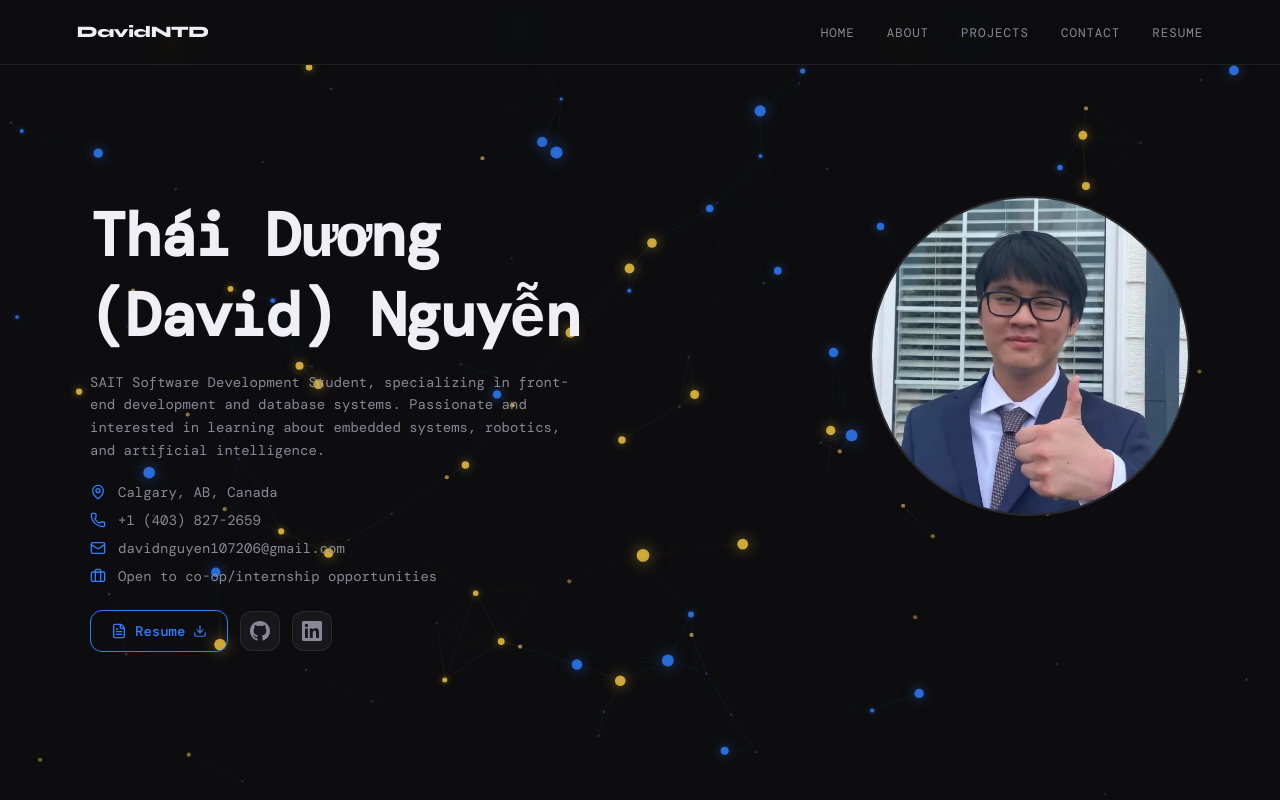
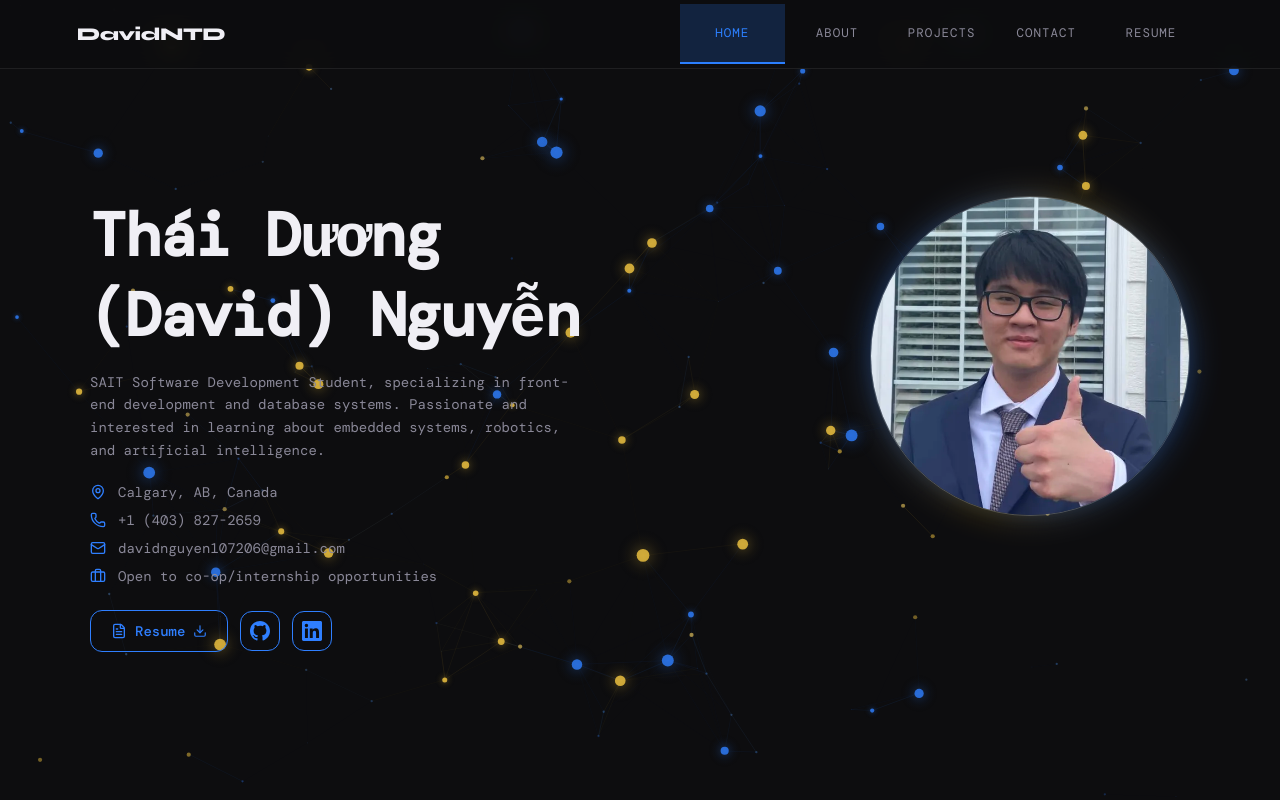
Before and after one commit to ZaRiceHatGuy/portfolio, a Next.js app: page / in a window 1280 px wide. Shown: the top 800 px of the page. Built offline with nearby package versions, Linux system fonts and the light colour scheme; a web font is replaced by a local one.

Commit message:
update the portfolio

```diff
--- a/app/components/About.js
+++ b/app/components/About.js
@@ -7,7 +7,7 @@
       <div className="bg-[var(--card)] border border-[var(--border)] rounded-xl p-4">
         <div className="space-y-3">
           <p className="text-[var(--muted)] leading-relaxed text-sm">
-            Hello, I&apos;m <strong className="text-[var(--text)] font-medium">Thái Dương (David) Nguyễn</strong>, a Software Development student at SAIT.
+            Hello, I&apos;m <strong className="text-[var(--text)] font-medium">Thai Duong (David) Nguyen</strong>, a Software Development student at SAIT.
             I began programming with Python in high school, and Lua for making Roblox games,
             while also exploring embedded systems with Arduino and C++.
           </p>
--- a/app/components/Hero.js
+++ b/app/components/Hero.js
@@ -117,11 +117,11 @@
               </div>
               <div className="flex items-center gap-3 text-sm text-[var(--muted)]">
                 <Phone size={16} className="text-[var(--accent)] shrink-0" />
-                <a href="tel:+14038272659" className="hover:text-[var(--accent)] transition-colors">+1 (403) 827-2659</a>
+                <span>+1 (403) 827-2659</span>
               </div>
               <div className="flex items-center gap-3 text-sm text-[var(--muted)]">
                 <Mail size={16} className="text-[var(--accent)] shrink-0" />
-                <a href="mailto:davidnguyen107206@gmail.com" className="hover:text-[var(--accent)] transition-colors break-all">davidnguyen107206@gmail.com</a>
+                <span>davidnguyen107206@gmail.com</span>
               </div>
               <div className="flex items-center gap-3 text-sm text-[var(--muted)]">
                 <Briefcase size={16} className="text-[var(--accent)] shrink-0" />
@@ -140,25 +140,32 @@
                 <Download size={14} />
               </a>
               <a href="https://github.com/ZaRiceHatGuy" target="_blank" rel="noopener noreferrer" title="GitHub"
-                className="group flex items-center justify-center w-10 h-10 rounded-xl border border-[var(--border)] transition-all duration-300 hover:border-[#f5c842] hover:scale-[1.06] bg-[var(--card)]">
-                <GitHubIcon className="text-[var(--muted)] group-hover:text-[#f5c842] transition-colors duration-300" />
+                className="group flex items-center justify-center w-10 h-10 rounded-xl border border-[var(--accent)] transition-all duration-300 hover:border-[#f5c842] hover:scale-[1.06] bg-transparent">
+                <GitHubIcon className="text-[var(--accent)] group-hover:text-[#f5c842] transition-colors duration-300" />
               </a>
               <a href="https://www.linkedin.com/in/david-thai-duong-nguyen-063152325/" target="_blank" rel="noopener noreferrer" title="LinkedIn"
-                className="group flex items-center justify-center w-10 h-10 rounded-xl border border-[var(--border)] transition-all duration-300 hover:border-[#f5c842] hover:scale-[1.06] bg-[var(--card)]">
-                <LinkedInIcon className="text-[var(--muted)] group-hover:text-[#f5c842] transition-colors duration-300" />
+                className="group flex items-center justify-center w-10 h-10 rounded-xl border border-[var(--accent)] transition-all duration-300 hover:border-[#f5c842] hover:scale-[1.06] bg-transparent">
+                <LinkedInIcon className="text-[var(--accent)] group-hover:text-[#f5c842] transition-colors duration-300" />
               </a>
             </div>
           </div>
 
-          {/* Photo — smaller on mobile, centered */}
-          <div className="w-[160px] h-[160px] md:w-[320px] md:h-[320px] rounded-full flex-shrink-0 mx-auto md:mx-0 border-2 border-[var(--border)] overflow-hidden"
-            style={{ background: 'var(--card)' }}
-          >
-            <img
-              src="/images/Profile.jpg"
-              alt="David Nguyen"
-              className="w-full h-full object-cover"
-            />
+          {/* Simplified but polished version */}
+          <div className="w-[160px] h-[160px] md:w-[320px] md:h-[320px] rounded-full flex-shrink-0 mx-auto md:mx-0 relative group">
+            {/* Single smooth rotating gradient */}
+            <div className="absolute inset-0 rounded-full bg-gradient-to-r from-blue-500 via-yellow-500 to-blue-500 animate-spin-slow opacity-30 group-hover:opacity-60 transition-all duration-500 blur-lg"></div>
+
+            {/* Glass background with shadow */}
+            <div className="absolute inset-[3px] rounded-full bg-[var(--card)]/80 backdrop-blur-sm shadow-[0_0_20px_rgba(47,127,255,0.15)] group-hover:shadow-[0_0_30px_rgba(245,200,66,0.25)] transition-all duration-500"></div>
+
+            {/* Image */}
+            <div className="relative w-full h-full rounded-full overflow-hidden border border-white/20 group-hover:border-yellow-500/50 transition-all duration-500">
+              <img
+                src="/images/Profile.jpg"
+                alt="David Nguyen"
+                className="w-full h-full object-cover group-hover:scale-105 transition-transform duration-500"
+              />
+            </div>
           </div>
         </div>
       </div>
--- a/app/components/Navbar.js
+++ b/app/components/Navbar.js
@@ -1,25 +1,119 @@
 'use client';
 
-import { useState } from 'react';
+import { useState, useEffect } from 'react';
 import Link from 'next/link';
 
 export default function Navbar() {
   const [open, setOpen] = useState(false);
+  const [activeSection, setActiveSection] = useState('home');
   const links = ['home', 'about', 'projects', 'contact'];
 
+  useEffect(() => {
+    const handleScroll = () => {
+      const navbarHeight = 80;
+      const scrollPosition = window.scrollY + navbarHeight + 50; // Add offset for better detection
+
+      // Find which section is currently in view
+      let currentSection = 'home';
+      let minDistance = Infinity;
+
+      for (const sectionId of links) {
+        const element = document.getElementById(sectionId);
+        if (element) {
+          const offsetTop = element.offsetTop;
+          const offsetBottom = offsetTop + element.offsetHeight;
+
+          // Check if scroll position is within this section
+          if (scrollPosition >= offsetTop && scrollPosition <= offsetBottom) {
+            currentSection = sectionId;
+            break;
+          }
+
+          // Find closest section if between sections
+          const distanceToTop = Math.abs(scrollPosition - offsetTop);
+          if (distanceToTop < minDistance) {
+            minDistance = distanceToTop;
+            currentSection = sectionId;
+          }
+        }
+      }
+
+      setActiveSection(currentSection);
+    };
+
+    // Initial check
+    handleScroll();
+
+    // Add scroll event listener with throttling for performance
+    let ticking = false;
+    const onScroll = () => {
+      if (!ticking) {
+        requestAnimationFrame(() => {
+          handleScroll();
+          ticking = false;
+        });
+        ticking = true;
+      }
+    };
+
+    window.addEventListener('scroll', onScroll);
+
+    return () => {
+      window.removeEventListener('scroll', onScroll);
+    };
+  }, [links]);
+
+  const handleClick = (e, sectionId) => {
+    e.preventDefault();
+    const element = document.getElementById(sectionId);
+    if (element) {
+      const navbarHeight = 80;
+      const elementPosition = element.offsetTop - navbarHeight;
+      window.scrollTo({
+        top: elementPosition,
+        behavior: 'smooth'
+      });
+      setOpen(false);
+    }
+  };
+
   return (
-    <nav className="fixed top-0 left-0 right-0 z-[100] flex justify-between items-center px-[6vw] py-5 bg-[rgba(13,13,15,0.85)] backdrop-blur-md border-b border-[var(--border)]">
-      <Link href="#home" className="font-['Syne'] font-extrabold text-base text-[var(--text)] no-underline tracking-tight">
+    <nav className="fixed top-0 left-0 right-0 z-[100] flex justify-between items-center px-[6vw] py-0 bg-[rgba(13,13,15,0.85)] backdrop-blur-md border-b border-[var(--border)]">
+      <a
+        href="#home"
+        onClick={(e) => handleClick(e, 'home')}
+        className="font-['Syne'] font-extrabold text-lg text-[var(--text)] no-underline tracking-tight cursor-pointer py-5"
+      >
         DavidNTD<span className="text-[var(--accent)]"></span>
-      </Link>
+      </a>
 
       {/* Desktop nav */}
-      <ul className="hidden md:flex gap-8 list-none">
+      <ul className="hidden md:flex gap-0 list-none h-full">
         {links.map(s => (
-          <li key={s}><a href={`#${s}`} className="nav-link">{s}</a></li>
+          <li key={s} className="h-full flex-1 min-w-[100px]">
+            <a
+              href={`#${s}`}
+              onClick={(e) => handleClick(e, s)}
+              style={{ transition: 'all 0.4s cubic-bezier(0.4, 0, 0.2, 1)' }}
+              className={`nav-link capitalize text-sm md:text-base px-6 py-5 inline-flex items-center justify-center w-full h-full ${
+                activeSection === s
+                  ? '!text-blue-500 bg-blue-500/20 border-b-2 border-blue-500'
+                  : 'text-[var(--muted)] hover:!text-[#f5c842] hover:bg-yellow-500/20 hover:border-b-2 hover:border-[#f5c842]'
+              }`}
+            >
+              {s}
+            </a>
+          </li>
         ))}
-        <li>
-          <a href="/Resume/David Nguyen - Resume.pdf" target="_blank" className="nav-link">resume</a>
+        <li className="h-full flex-1 min-w-[100px]">
+          <a
+            href="/Resume/David Nguyen - Resume.pdf"
+            target="_blank"
+            style={{ transition: 'all 0.4s cubic-bezier(0.4, 0, 0.2, 1)' }}
+            className="nav-link text-sm md:text-base px-6 py-5 inline-flex items-center justify-center w-full h-full text-[var(--muted)] hover:!text-[#f5c842] hover:bg-yellow-500/20 hover:border-b-2 hover:border-[#f5c842]"
+          >
+            resume
+          </a>
         </li>
       </ul>
 
@@ -38,9 +132,29 @@
       {open && (
         <div className="md:hidden absolute top-full left-0 right-0 bg-[rgba(13,13,15,0.97)] border-b border-[var(--border)] flex flex-col py-4">
           {links.map(s => (
-            <a key={s} href={`#${s}`} className="nav-link px-[6vw] py-3 text-base" onClick={() => setOpen(false)}>{s}</a>
+            <a
+              key={s}
+              href={`#${s}`}
+              onClick={(e) => handleClick(e, s)}
+              style={{ transition: 'all 0.3s ease' }}
+              className={`nav-link px-[6vw] py-3 text-base md:text-lg capitalize ${
+                activeSection === s
+                  ? '!text-blue-500 bg-blue-500/20 border-l-4 border-blue-500'
+                  : 'text-[var(--muted)] hover:!text-[#f5c842] hover:bg-yellow-500/20'
+              }`}
+            >
+              {s}
+            </a>
           ))}
-          <a href="/Resume/David Nguyen - Resume.pdf" target="_blank" className="nav-link px-[6vw] py-3 text-base" onClick={() => setOpen(false)}>resume</a>
+          <a
+            href="/Resume/David Nguyen - Resume.pdf"
+            target="_blank"
+            style={{ transition: 'all 0.3s ease' }}
+            className="nav-link px-[6vw] py-3 text-base md:text-lg text-[var(--muted)] hover:!text-[#f5c842] hover:bg-yellow-500/20"
+            onClick={() => setOpen(false)}
+          >
+            resume
+          </a>
         </div>
       )}
     </nav>
--- a/app/globals.css
+++ b/app/globals.css
@@ -166,3 +166,10 @@
   height: 1px;
   background: var(--muted);
 }
+@keyframes spin-slow {
+  from { transform: rotate(0deg); }
+  to { transform: rotate(360deg); }
+}
+.animate-spin-slow {
+  animation: spin-slow 4s linear infinite;
+}
```
